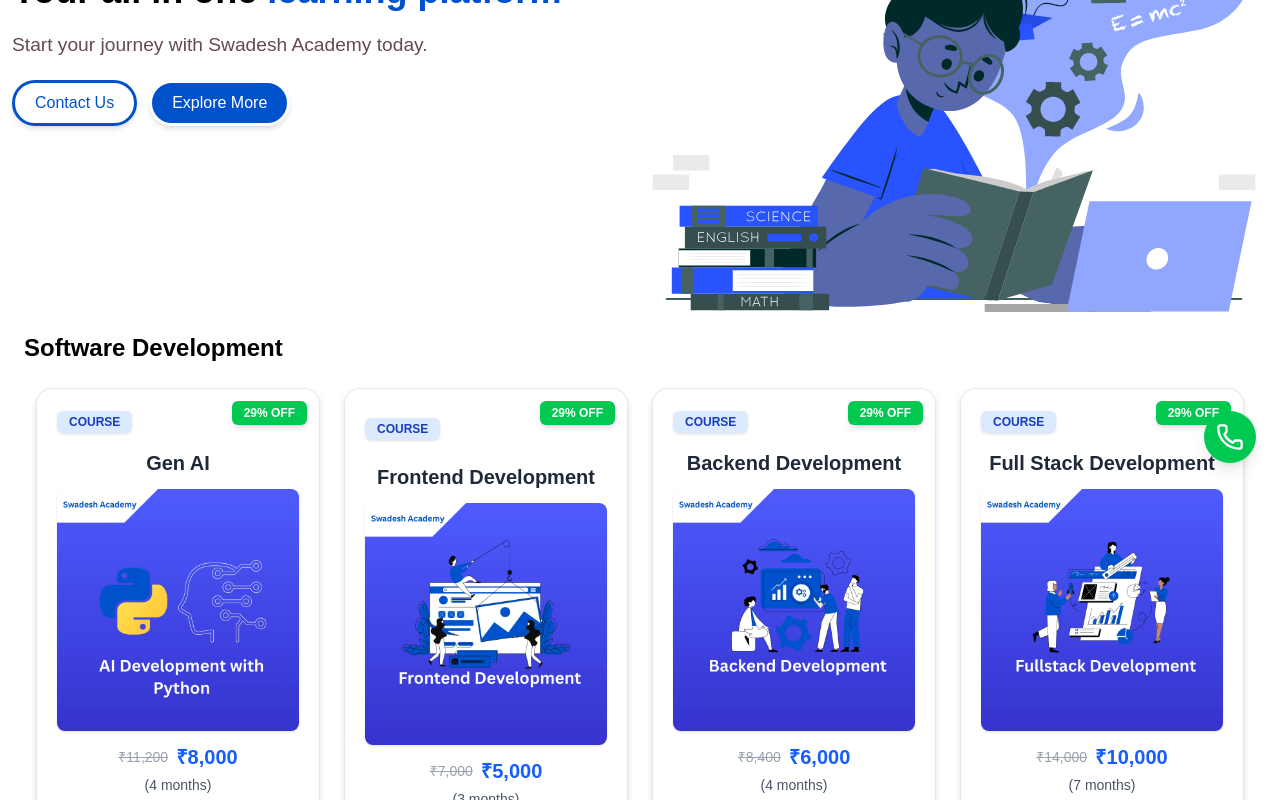
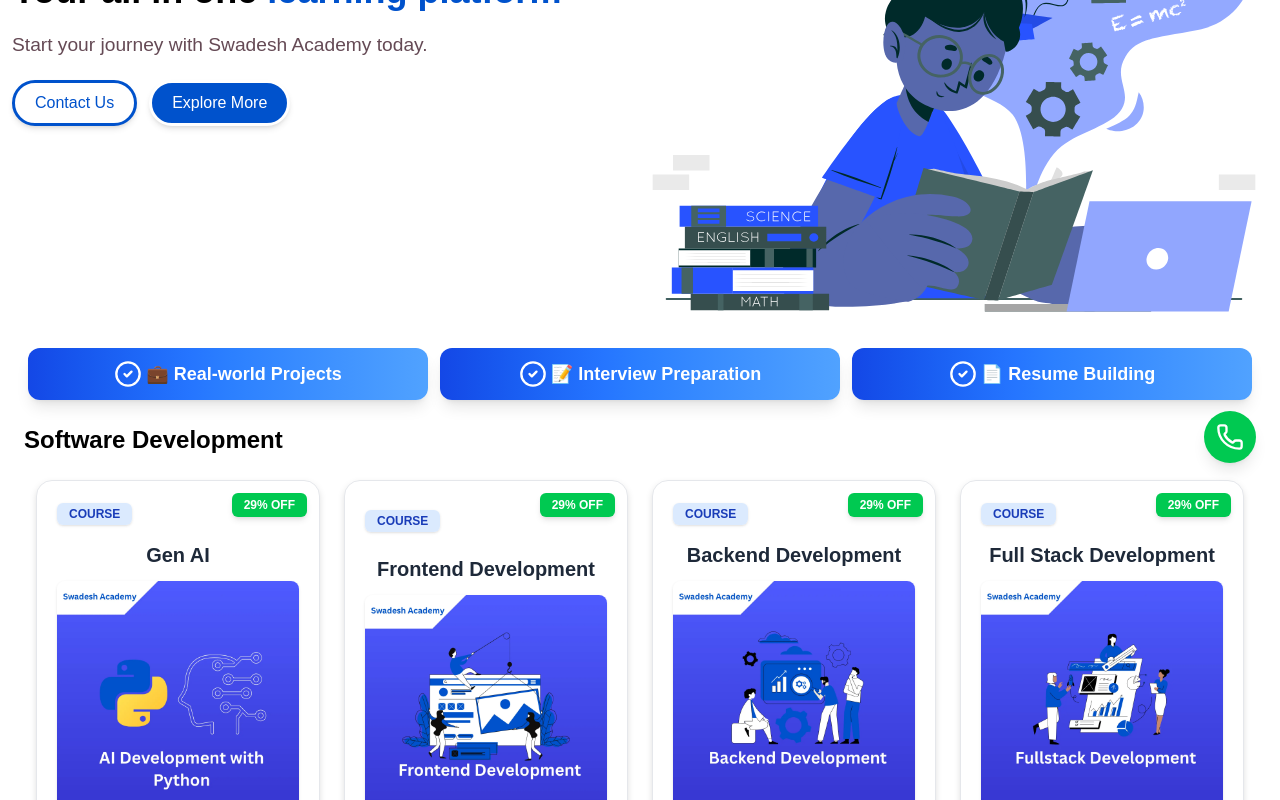
Before and after one commit to smartneuro/Swadesh-Academy, a React (Vite) app: page / in a window 1280 px wide. Shown: the part 300-1100 px from the top of the page. Built offline with nearby package versions, Linux system fonts and the light colour scheme.

Commit message:
add the complementary things

```diff
--- a/src/components/CoursecardSection.jsx
+++ b/src/components/CoursecardSection.jsx
@@ -1,13 +1,13 @@
-import {   softwareDevelopment} from "../utils/constants";
+import { softwareDevelopment } from "../utils/constants";
 import CourseCard from "./CourseCard";
 import HeadingStyle from "./HeadingStyle";
 import { motion, useAnimation } from "motion/react";
 import { useInView } from "react-intersection-observer";
 import { useEffect } from "react";
-export default function CoursecardSection({ type,heading }) {
+import { CheckCircle2 } from 'lucide-react'; // optional icon
 
+export default function CoursecardSection({ type, heading }) {
   const controls = useAnimation();
-
   const [ref, inView] = useInView({ triggerOnce: true, threshold: 0.1 });
 
   useEffect(() => {
@@ -29,24 +29,66 @@
     }),
   };
 
+  const coursetype = softwareDevelopment;
 
-  let coursetype = [];
+  const complementaryFeatures = [
+    "💼 Real-world Projects",
+    "📝 Interview Preparation",
+    "📄 Resume Building",
+  ];
 
-    coursetype = softwareDevelopment;
+  return (
+    <>
 
 
-return (
-    <motion.div className="mt-2"  ref={ref}
+   {/* Neon-Glow Complementary Features with Blue Gradient */}
+<div className="grid grid-cols-1 sm:grid-cols-3 gap-3 my-6 px-4">
+  {complementaryFeatures.map((feature, index) => (
+    <motion.div
+      key={index}
+      custom={index}
+      initial={{ opacity: 0, y: 30 }}
+      animate={{ opacity: 1, y: 0 }}
+      transition={{ delay: index * 0.2, duration: 0.5, ease: "easeOut" }}
+      className="relative flex items-center justify-center gap-1 group cursor-pointer bg-gradient-to-r from-blue-700 via-blue-500 to-blue-400 rounded-xl p-3 shadow-lg overflow-hidden transition-transform transform hover:-translate-y-2 hover:shadow-2xl"
+    >
+      {/* Neon Icon */}
+      <div className="">
+        <CheckCircle2
+          size={28}
+          className="text-white group-hover:drop-shadow-[0_0_20px_rgba(255,255,255,1)] transition-all"
+        />
+      </div>
 
+      {/* Neon Text */}
+      <h3 className="text-white font-bold text-md  md:text-lg text-center  transition-all">
+        {feature}
+      </h3>
+
+      {/* Neon hover glow overlay */}
+      <div className="absolute inset-0 opacity-0 group-hover:opacity-20 transition-opacity rounded-xl"></div>
+    </motion.div>
+  ))}
+</div>
+
+
+
+    <motion.div
+      className="mt-2"
+      ref={ref}
       initial="hidden"
       animate={controls}
-          variants={cardVariants}>
-       <HeadingStyle text={heading}></HeadingStyle>
-      <div className={`grid place-content-center gap-6 p-6 md:grid-cols-3 lg:grid-cols-4 `}>
+      variants={cardVariants}
+    >
+   <HeadingStyle text={heading} />
+
+      {/* Course Cards */}
+      <div className="grid place-content-center gap-6 p-6 md:grid-cols-3 lg:grid-cols-4">
         {coursetype.map((courseinfo, ind) => (
           <CourseCard key={ind} courseinfo={courseinfo} />
         ))}
       </div>
     </motion.div>
+    </>
   );
 }
```
Lines whose indentation alone changed are shown as unchanged.
